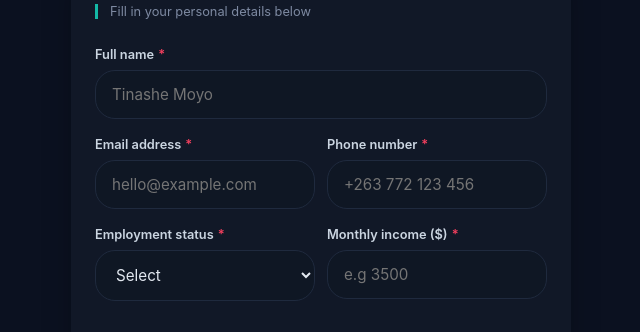
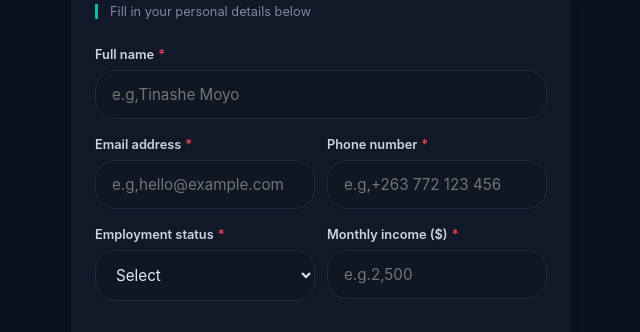
Before and after one commit to inncredits-jpg/Primelend, a plain HTML site: page apply.html in a window 1280 px wide. Shown: the part 159-491 px from the top of the page, 319-959 px from the left. Drawn offline with Linux system fonts and the light colour scheme.

Commit message:
Update apply.html

```diff
--- a/apply.html
+++ b/apply.html
@@ -45,14 +45,14 @@
         <div class="section-sub">Fill in your personal details below</div>
 
         <form id="applicationForm">
-            <div class="form-group"><label class="required">Full name</label><input type="text" id="fullName" placeholder="Tinashe Moyo" required></div>
+            <div class="form-group"><label class="required">Full name</label><input type="text" id="fullName" placeholder="e.g,Tinashe Moyo" required></div>
             <div class="row-2cols">
-                <div class="form-group"><label class="required">Email address</label><input type="email" id="email" placeholder="hello@example.com" required></div>
-                <div class="form-group"><label class="required">Phone number</label><input type="tel" id="phone" placeholder="+263 772 123 456" required></div>
+                <div class="form-group"><label class="required">Email address</label><input type="email" id="email" placeholder="e.g,hello@example.com" required></div>
+                <div class="form-group"><label class="required">Phone number</label><input type="tel" id="phone" placeholder="e.g,+263 772 123 456" required></div>
             </div>
             <div class="row-2cols">
                 <div class="form-group"><label class="required">Employment status</label><select id="employment" required><option value="">Select</option><option>Employed full-time</option><option>Employed part-time</option><option>Self-employed</option><option>Business owner</option><option>Retired</option></select></div>
-                <div class="form-group"><label class="required">Monthly income ($)</label><input type="number" id="monthlyIncome" placeholder="e.g 3500" required></div>
+                <div class="form-group"><label class="required">Monthly income ($)</label><input type="number" id="monthlyIncome" placeholder="e.g.2,500" required></div>
             </div>
             <div class="radio-group"><label><input type="checkbox" id="consent" required> I confirm that the information provided is accurate.</label></div>
             <button type="submit" class="submit-btn" id="submitBtn">Next →</button>
```
